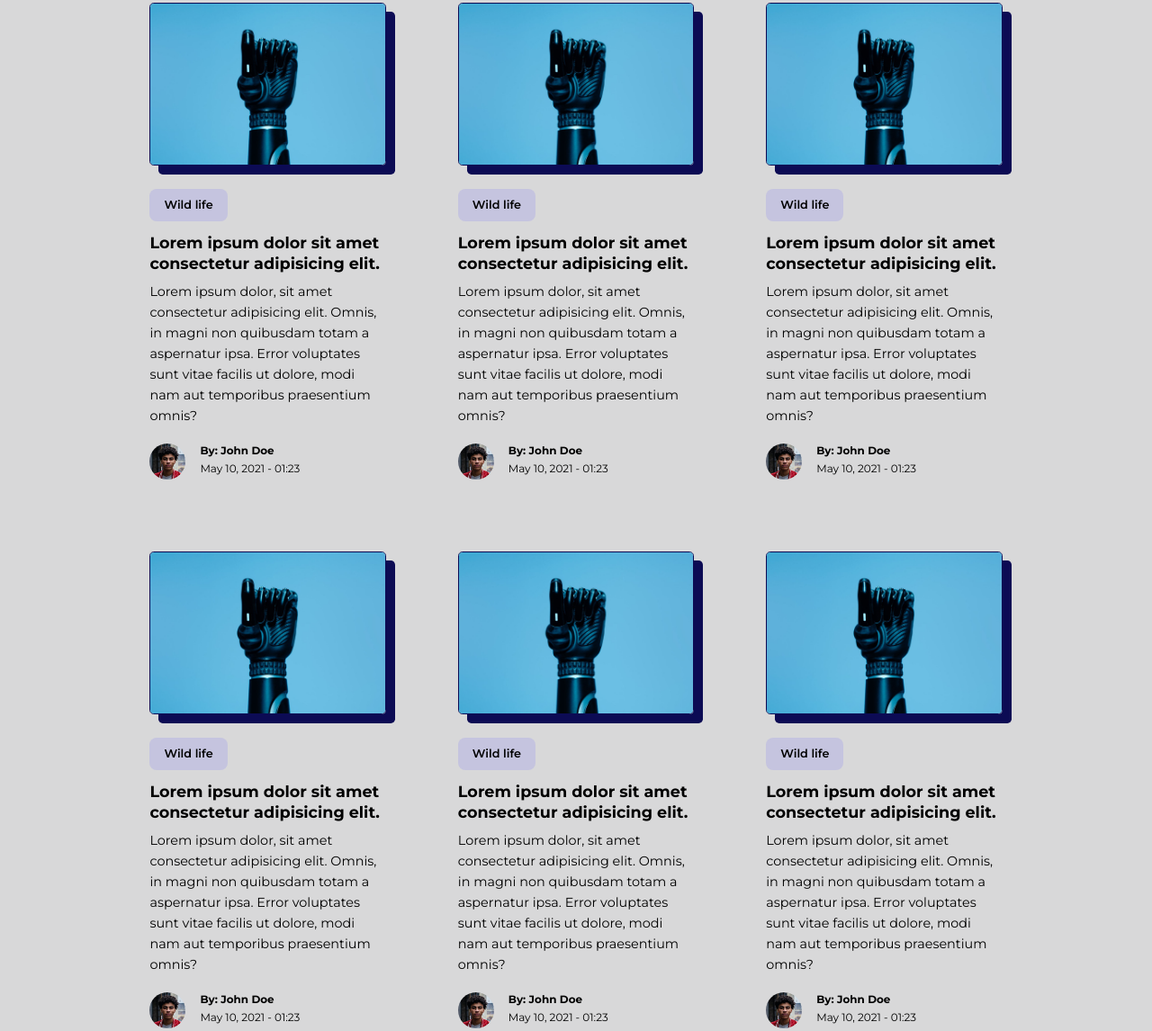
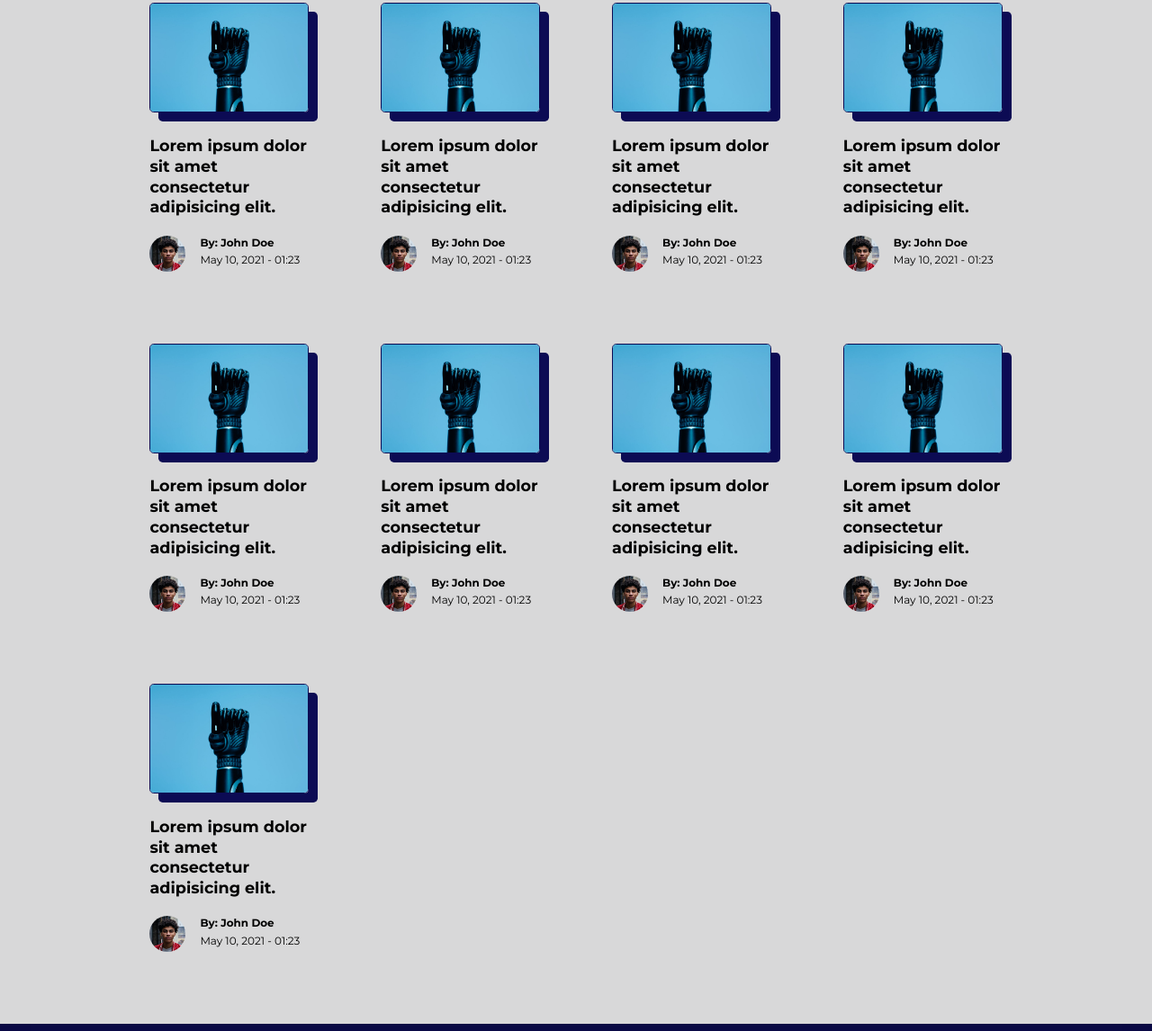
Before and after one commit to maneedasshrestha/Website-for-Pinnacle, a plain HTML site: page library.html in a window 1280 px wide. Shown: the part 711-1857 px from the top of the page at 90% size. Drawn offline with nearby package versions, Linux system fonts and the light colour scheme.

Commit message:
changed layout for library page.

```diff
--- a/library.html
+++ b/library.html
@@ -58,22 +58,16 @@
         </section>
     </section>
     <section class="posts">
-        <div class="container posts__container">
+        <div class="container posts__container library">
             <article class="post">
                 <div class="post__thumbnail">
                     <img src="./images/blog2.jpg">
                 </div>
                 <div class="post__info">
-                    <a href="#" class="category__button">Wild life</a>
                     <h3 class="post__title"><a href="post.html">Lorem ipsum dolor sit amet consectetur adipisicing
                             elit.</a>
                     </h3>
-                    <p class="post__body">
-                        Lorem ipsum dolor, sit amet consectetur adipisicing elit. Omnis, in magni non quibusdam totam a
-                        aspernatur ipsa. Error voluptates sunt vitae facilis ut dolore, modi nam aut temporibus
-                        praesentium
-                        omnis?
-                    </p>
+
                     <div class="post__author">
                         <div class="post__author-avatar">
                             <img src="./images/avatar3.jpg" alt="">
@@ -90,16 +84,10 @@
                     <img src="./images/blog2.jpg">
                 </div>
                 <div class="post__info">
-                    <a href="#" class="category__button">Wild life</a>
                     <h3 class="post__title"><a href="post.html">Lorem ipsum dolor sit amet consectetur adipisicing
                             elit.</a>
                     </h3>
-                    <p class="post__body">
-                        Lorem ipsum dolor, sit amet consectetur adipisicing elit. Omnis, in magni non quibusdam totam a
-                        aspernatur ipsa. Error voluptates sunt vitae facilis ut dolore, modi nam aut temporibus
-                        praesentium
-                        omnis?
-                    </p>
+
                     <div class="post__author">
                         <div class="post__author-avatar">
                             <img src="./images/avatar3.jpg" alt="">
@@ -116,16 +104,10 @@
                     <img src="./images/blog2.jpg">
                 </div>
                 <div class="post__info">
-                    <a href="#" class="category__button">Wild life</a>
                     <h3 class="post__title"><a href="post.html">Lorem ipsum dolor sit amet consectetur adipisicing
                             elit.</a>
                     </h3>
-                    <p class="post__body">
-                        Lorem ipsum dolor, sit amet consectetur adipisicing elit. Omnis, in magni non quibusdam totam a
-                        aspernatur ipsa. Error voluptates sunt vitae facilis ut dolore, modi nam aut temporibus
-                        praesentium
-                        omnis?
-                    </p>
+
                     <div class="post__author">
                         <div class="post__author-avatar">
                             <img src="./images/avatar3.jpg" alt="">
@@ -142,16 +124,10 @@
                     <img src="./images/blog2.jpg">
                 </div>
                 <div class="post__info">
-                    <a href="#" class="category__button">Wild life</a>
                     <h3 class="post__title"><a href="post.html">Lorem ipsum dolor sit amet consectetur adipisicing
                             elit.</a>
                     </h3>
-                    <p class="post__body">
-                        Lorem ipsum dolor, sit amet consectetur adipisicing elit. Omnis, in magni non quibusdam totam a
-                        aspernatur ipsa. Error voluptates sunt vitae facilis ut dolore, modi nam aut temporibus
-                        praesentium
-                        omnis?
-                    </p>
+
                     <div class="post__author">
                         <div class="post__author-avatar">
                             <img src="./images/avatar3.jpg" alt="">
@@ -168,16 +144,10 @@
                     <img src="./images/blog2.jpg">
                 </div>
                 <div class="post__info">
-                    <a href="#" class="category__button">Wild life</a>
                     <h3 class="post__title"><a href="post.html">Lorem ipsum dolor sit amet consectetur adipisicing
                             elit.</a>
                     </h3>
-                    <p class="post__body">
-                        Lorem ipsum dolor, sit amet consectetur adipisicing elit. Omnis, in magni non quibusdam totam a
-                        aspernatur ipsa. Error voluptates sunt vitae facilis ut dolore, modi nam aut temporibus
-                        praesentium
-                        omnis?
-                    </p>
+
                     <div class="post__author">
                         <div class="post__author-avatar">
                             <img src="./images/avatar3.jpg" alt="">
@@ -194,16 +164,10 @@
                     <img src="./images/blog2.jpg">
                 </div>
                 <div class="post__info">
-                    <a href="#" class="category__button">Wild life</a>
                     <h3 class="post__title"><a href="post.html">Lorem ipsum dolor sit amet consectetur adipisicing
                             elit.</a>
                     </h3>
-                    <p class="post__body">
-                        Lorem ipsum dolor, sit amet consectetur adipisicing elit. Omnis, in magni non quibusdam totam a
-                        aspernatur ipsa. Error voluptates sunt vitae facilis ut dolore, modi nam aut temporibus
-                        praesentium
-                        omnis?
-                    </p>
+
                     <div class="post__author">
                         <div class="post__author-avatar">
                             <img src="./images/avatar3.jpg" alt="">
@@ -220,16 +184,10 @@
                     <img src="./images/blog2.jpg">
                 </div>
                 <div class="post__info">
-                    <a href="#" class="category__button">Wild life</a>
                     <h3 class="post__title"><a href="post.html">Lorem ipsum dolor sit amet consectetur adipisicing
                             elit.</a>
                     </h3>
-                    <p class="post__body">
-                        Lorem ipsum dolor, sit amet consectetur adipisicing elit. Omnis, in magni non quibusdam totam a
-                        aspernatur ipsa. Error voluptates sunt vitae facilis ut dolore, modi nam aut temporibus
-                        praesentium
-                        omnis?
-                    </p>
+
                     <div class="post__author">
                         <div class="post__author-avatar">
                             <img src="./images/avatar3.jpg" alt="">
@@ -246,16 +204,10 @@
                     <img src="./images/blog2.jpg">
                 </div>
                 <div class="post__info">
-                    <a href="#" class="category__button">Wild life</a>
                     <h3 class="post__title"><a href="post.html">Lorem ipsum dolor sit amet consectetur adipisicing
                             elit.</a>
                     </h3>
-                    <p class="post__body">
-                        Lorem ipsum dolor, sit amet consectetur adipisicing elit. Omnis, in magni non quibusdam totam a
-                        aspernatur ipsa. Error voluptates sunt vitae facilis ut dolore, modi nam aut temporibus
-                        praesentium
-                        omnis?
-                    </p>
+
                     <div class="post__author">
                         <div class="post__author-avatar">
                             <img src="./images/avatar3.jpg" alt="">
@@ -272,16 +224,10 @@
                     <img src="./images/blog2.jpg">
                 </div>
                 <div class="post__info">
-                    <a href="#" class="category__button">Wild life</a>
                     <h3 class="post__title"><a href="post.html">Lorem ipsum dolor sit amet consectetur adipisicing
                             elit.</a>
                     </h3>
-                    <p class="post__body">
-                        Lorem ipsum dolor, sit amet consectetur adipisicing elit. Omnis, in magni non quibusdam totam a
-                        aspernatur ipsa. Error voluptates sunt vitae facilis ut dolore, modi nam aut temporibus
-                        praesentium
-                        omnis?
-                    </p>
+
                     <div class="post__author">
                         <div class="post__author-avatar">
                             <img src="./images/avatar3.jpg" alt="">
--- a/style.css
+++ b/style.css
@@ -224,6 +224,9 @@ nav button {
   grid-template-columns: repeat(3, 1fr);
   gap: 5rem;
   margin-bottom: 5rem;
+}
+.library{
+  grid-template-columns: repeat(4, 1fr);
 }
 .category__buttons {
   padding: 4rem 0;
@@ -636,6 +639,9 @@ select {
     grid-template-columns: 1fr 1fr;
     gap: 3rem;
   }
+  .library{
+
+  }
   .search__bar-container {
     width: 60%;
   }
```
